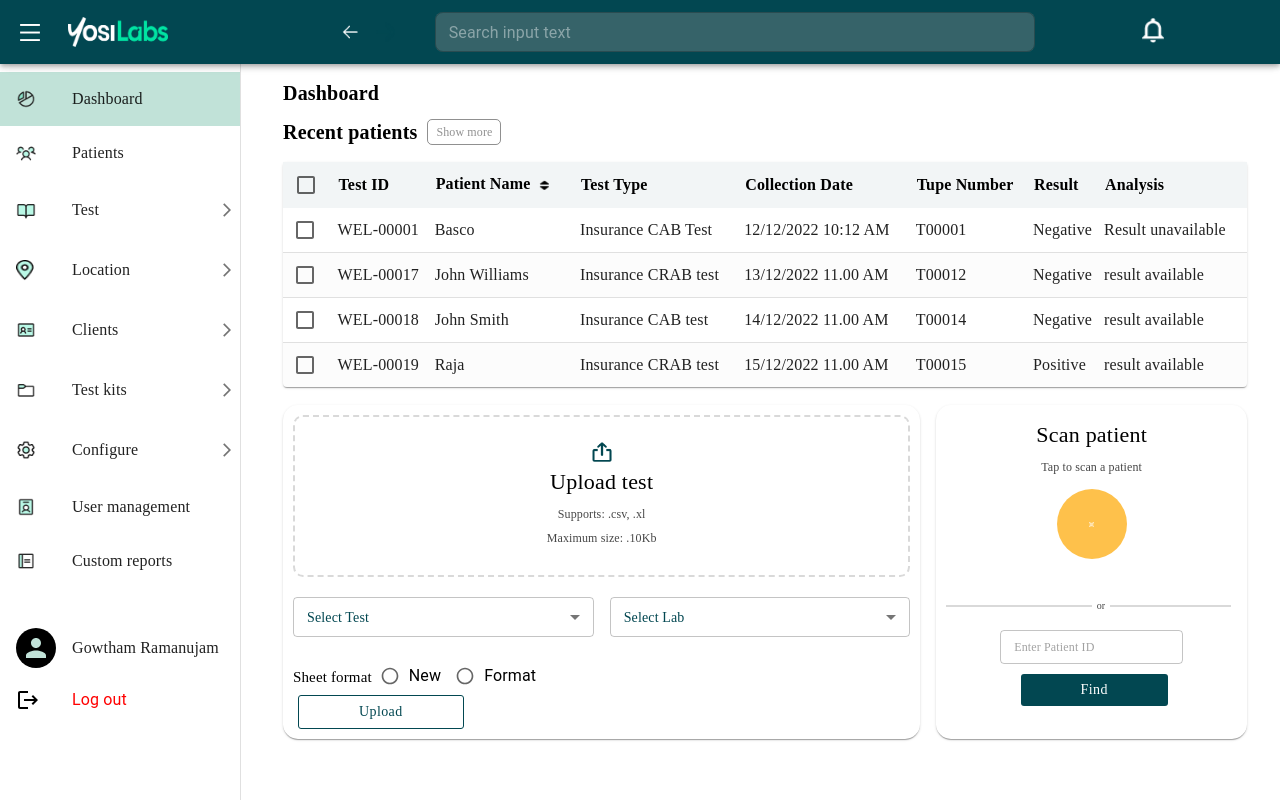
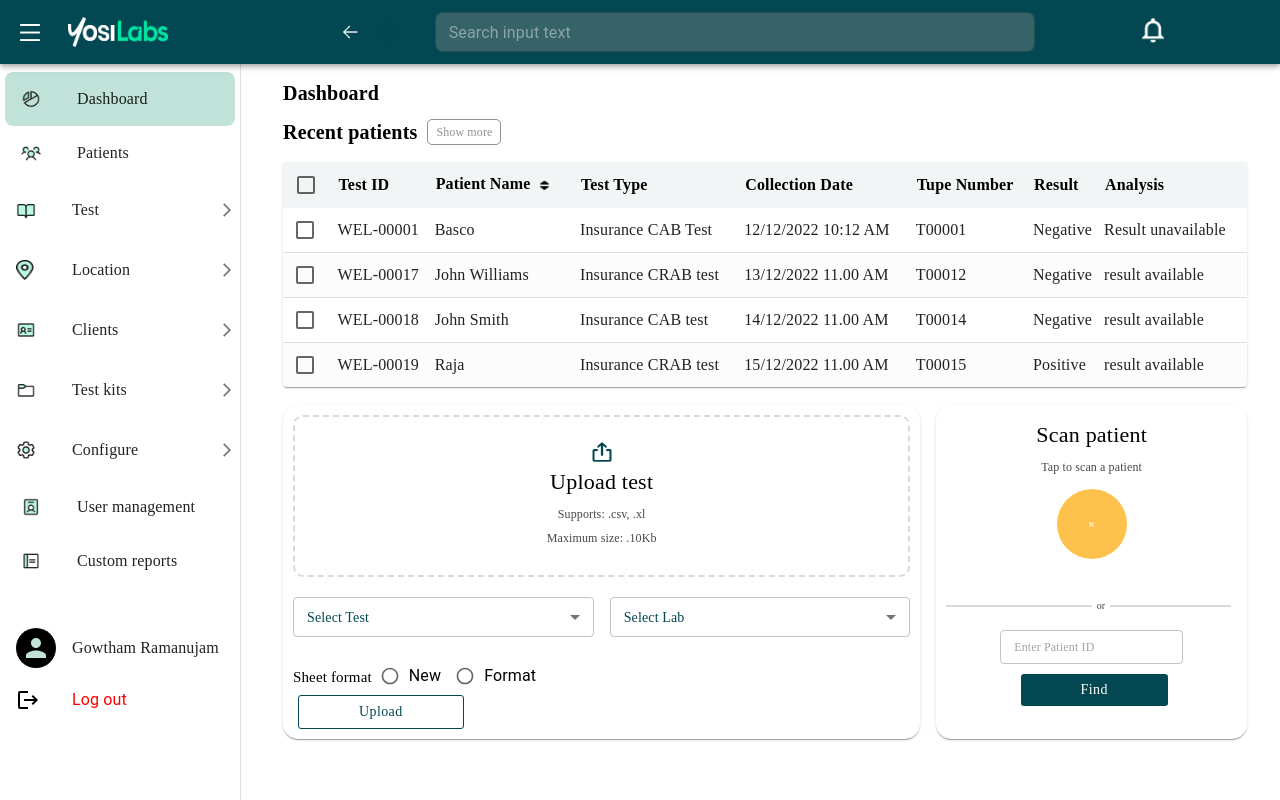
Before and after one commit to balasabi/yosi, a Next.js app: page /dashboard in a window 1280 px wide. Built offline with nearby package versions, Linux system fonts and the light colour scheme.

Commit message:
code added

```diff
--- a/src/layouts/adminLayout/components/SideBar/SideBar.js
+++ b/src/layouts/adminLayout/components/SideBar/SideBar.js
@@ -89,7 +89,7 @@ export default function Sidebar(props) {
                                     {item.pages.length > 0 && item.pages.map((item, index) =>
                                    <AccordionDetails style={{ padding: '0px 5px 0px 10px' }} key={index.toString()}>
                                             {props.isOpen === true ?
-                                                <StyledButton onClick={() => handleSubUrl(item.url)} style={{backgroundColor:(router.pathname.split("/").splice(0, 3).join("/") === item.url) ? "#C1E2D8" : "#fff"}}>
+                                                <StyledButton onClick={() => handleSubUrl(item.url)} style={{backgroundColor:(router.pathname.split("/").splice(0, 3).join("/") === item.url) ? "#C1E2D8" : "#fff", borderRadius: '8px', margin: '0px 5px'}}>
                                                     <ListItemIcon>{item.menuIcon}</ListItemIcon>
                                                     <Typography style={{ fontSize: "16px", fontStyle: "normal", lineHeight: "24px", fontFamily: "Avenir" }}>{item.title}</Typography>
                                                 </StyledButton>
@@ -105,12 +105,12 @@ export default function Sidebar(props) {
                                 :
                                 <div key={index.toString()}>
                                     {props.isOpen === true ?
-                                        <StyledButton onClick={() => item.url !== undefined && handleUrl(item.url)} style={{ padding: '15px 16px', backgroundColor:(router.pathname.split("/").splice(0, 3).join("/") === item.url) ? "#C1E2D8" : "#fff" }}>
+                                        <StyledButton onClick={() => item.url !== undefined && handleUrl(item.url)} style={{ padding: '15px 16px', backgroundColor:(router.pathname.split("/").splice(0, 3).join("/") === item.url) ? "#C1E2D8" : "#fff", borderRadius: '8px', margin: '0px 5px' }}>
                                             <ListItemIcon>{item.menuIcon}</ListItemIcon>
                                             <Typography style={{ fontSize: "16px", fontStyle: "normal", lineHeight: "24px", fontFamily: "Avenir" }}>{item.name}</Typography>
                                         </StyledButton>
                                         :
-                                        <StyledButton onClick={() => handleUrl(item.url)} style={{ display: 'flex', flexDirection: 'column', backgroundColor:(router.pathname.split("/").splice(0, 3).join("/") === item.url) ? "#C1E2D8" : "#fff" }}>
+                                        <StyledButton onClick={() => handleUrl(item.url)} style={{ display: 'flex', flexDirection: 'column', backgroundColor:(router.pathname.split("/").splice(0, 3).join("/") === item.url) ? "#C1E2D8" : "#fff", borderRadius: '8px', margin: '0px 5px' }}>
                                             <ListItemIcon>{item.menuIcon}</ListItemIcon>
                                             <Typography style={{ fontSize: item.name === "Patients" ? "16px" : "12px" && item.name === "Dashboard" ? "16px" : "12px", fontStyle: "normal", lineHeight: "24px", fontFamily: "Avenir" }}>{item.name}</Typography>
                                         </StyledButton>
```
